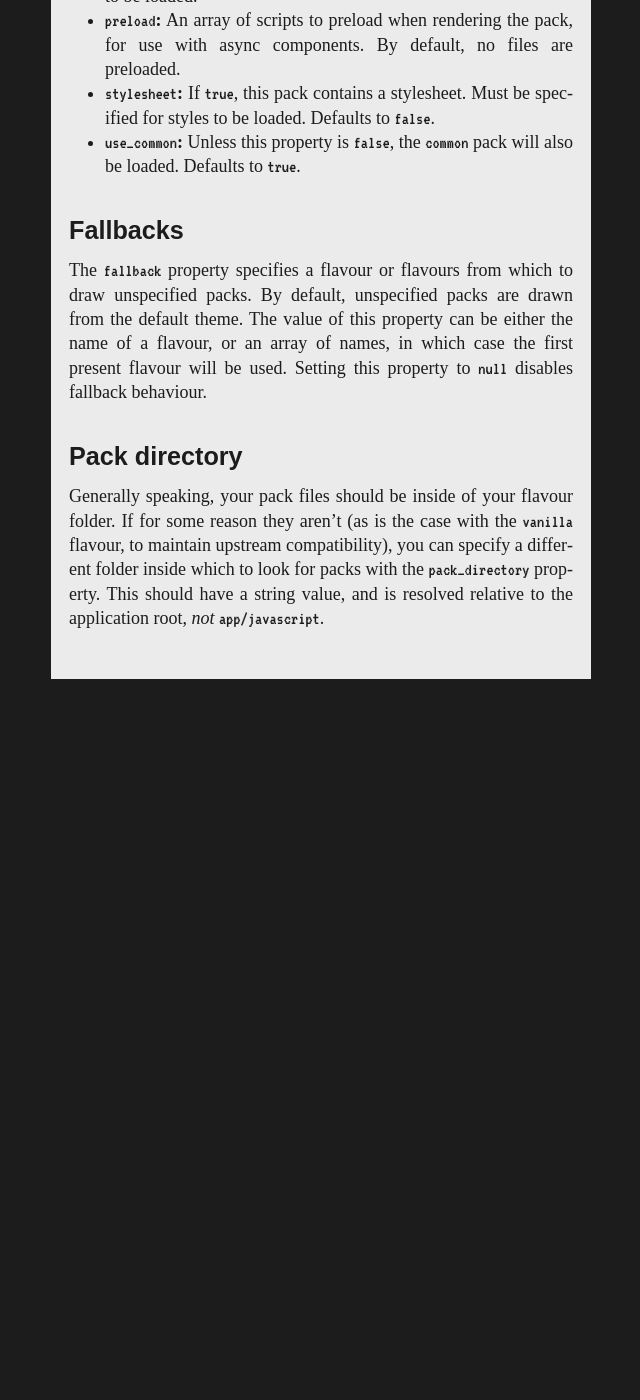
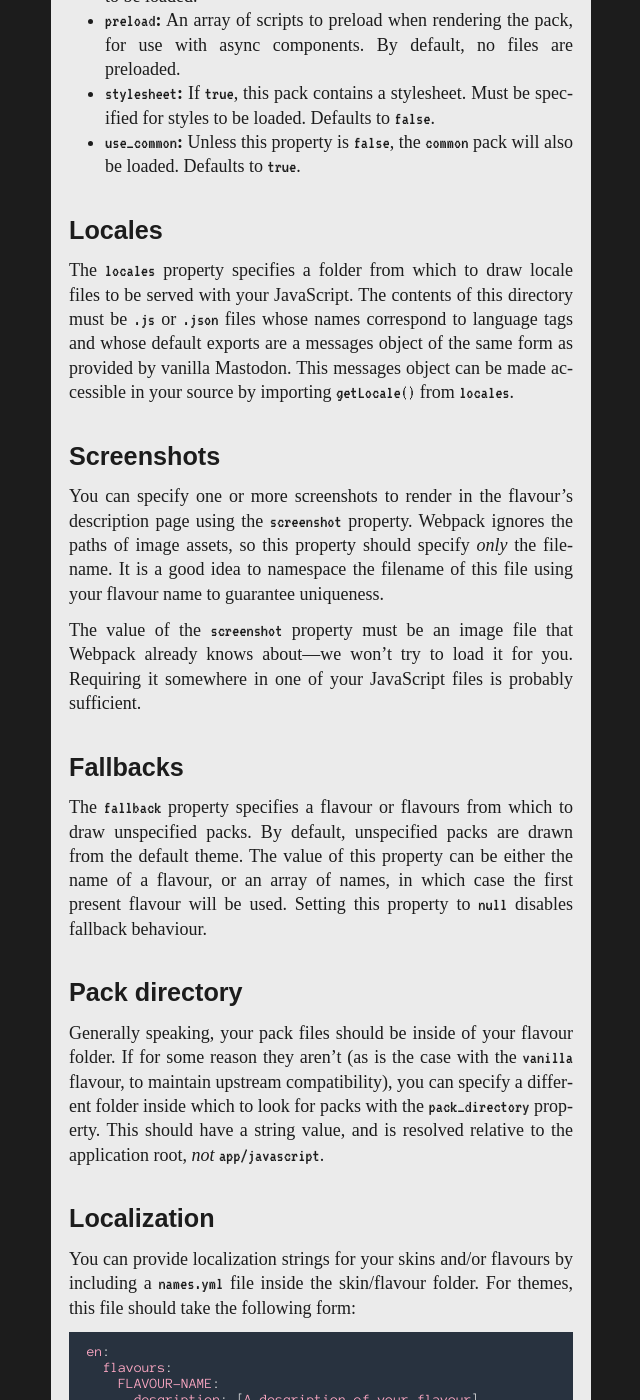
Before and after one commit to glitch-soc/docs, a Jekyll site: the page built from features/themes/index.md, in a window 1280 px wide and 1400 px high, scrolled down 3139 px. Shown: the whole window, without its empty margins (319-959 px from the left). Built offline with Jekyll 4.4.1, drawn with Linux system fonts in a browser that asks for light colours; some web fonts are replaced; our own code applies the rules of GitHub Pages for plain Markdown files; before the commit the page ends 3881 px from its top, so only the background shows below that; some of the changed text lies outside the part shown.

Commit message:
Updated themes docs with latest info

````diff
--- a/features/themes/index.md
+++ b/features/themes/index.md
@@ -101,6 +101,21 @@ The following options can be provided to packs:
 - __`stylesheet`:__ If `true`, this pack contains a stylesheet. Must be specified for styles to be loaded. Defaults to `false`.
 - __`use_common`:__ Unless this property is `false`, the `common` pack will also be loaded. Defaults to `true`.
 
+###  Locales
+
+The `locales` property specifies a folder from which to draw locale files to be served with your JavaScript.
+The contents of this directory must be `.js` or `.json` files whose names correspond to language tags and whose default exports are a messages object of the same form as provided by vanilla Mastodon.
+This messages object can be made accessible in your source by importing `getLocale()` from `locales`.
+
+###  Screenshots
+
+You can specify one or more screenshots to render in the flavour's description page using the `screenshot` property.
+Webpack ignores the paths of image assets, so this property should specify *only* the filename.
+It is a good idea to namespace the filename of this file using your flavour name to guarantee uniqueness.
+
+The value of the `screenshot` property must be an image file that Webpack already knows about—we won't try to load it for you.
+Requiring it somewhere in one of your JavaScript files is probably sufficient.
+
 ###  Fallbacks
 
 The `fallback` property specifies a flavour or flavours from which to draw unspecified packs.
@@ -113,3 +128,32 @@ Setting this property to `null` disables fallback behaviour.
 Generally speaking, your pack files should be inside of your flavour folder.
 If for some reason they aren't (as is the case with the `vanilla` flavour, to maintain upstream compatibility), you can specify a different folder inside which to look for packs with the `pack_directory` property.
 This should have a string value, and is resolved relative to the application root, *not* `app/javascript`.
+
+###  Localization
+
+You can provide localization strings for your skins and/or flavours by including a `names.yml` file inside the skin/flavour folder.
+For themes, this file should take the following form:
+
+```yml
+en:
+  flavours:
+    FLAVOUR-NAME:
+      description: [A description of your flavour]
+      name: [Your flavour's name]
+  skins:
+    FLAVOUR-NAME:
+      default: [The name of the default skin for your flavour]
+# …more localizations for other languages
+```
+
+For skins, you only need the `skins` part of the above file:
+
+```yml
+en:
+  skins:
+    FLAVOUR-NAME:
+      SKIN-NAME: [The name of your skin]
+# …more localizations for other languages
+```
+
+This file is loaded alongside all of the other localization data when your server first starts.
````
